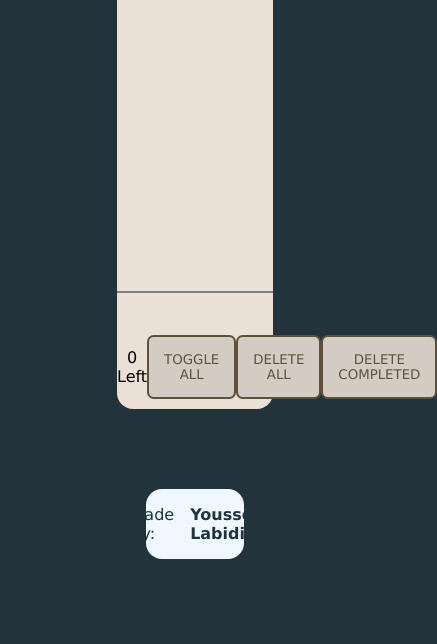
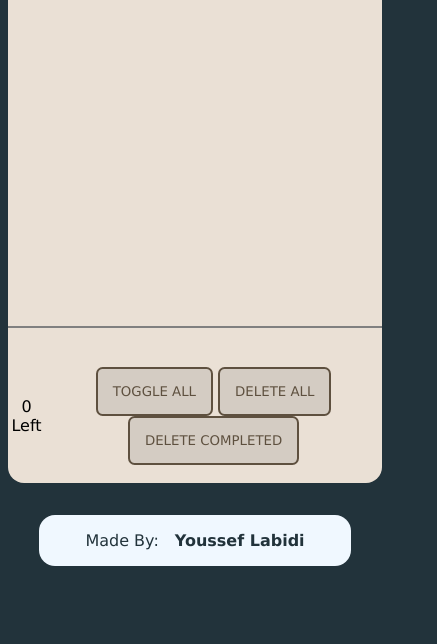
Before and after one commit to ylabidi11/Todo-List, a plain HTML site: page index.html in a window 390 px wide. Shown: the part 200-844 px from the top of the page, 437 px wide, since content can reach past the window. Drawn offline with Linux system fonts and the light colour scheme.

Commit message:
Added media queries

```diff
--- a/index.html
+++ b/index.html
@@ -21,9 +21,11 @@
         <ul id="todos-list"></ul>
         <div class="all-buttons">
             <p id="counter">0 Left</p>
-            <button id="toggle-all-button">Toggle All</button>
-            <button id="delete-all-button">Delete All</button>
-            <button id="delete-completed-button">Delete Completed</button>
+            <div class="buttons-all">
+                <button id="toggle-all-button">Toggle All</button>
+                <button id="delete-all-button">Delete All</button>
+                <button id="delete-completed-button">Delete Completed</button>
+            </div>
         </div>
     </div>
 
--- a/style.css
+++ b/style.css
@@ -39,6 +39,38 @@ h1 {
     text-align: center;
     margin-top: 5%;
     transition: width 0.5s ease;
+    transition: height 0.5s ease;
+}
+
+@media (max-width: 700px) {
+    .todo {
+        width: 100%;
+    }
+}
+
+@media (max-height: 900px) {
+    .todo {
+        height: 80vh;
+        margin-top: 0.3em;
+    }
+}
+
+@media (min-width: 701px) and (max-width: 1000px) {
+    .todo {
+        width: 80%;
+    }
+}
+
+@media (min-width: 1001px) and (max-width: 1200px) {
+    .todo {
+        width: 70%;
+    }
+}
+
+@media (min-width: 1201px) and (max-width: 1800px) {
+    .todo {
+        width: 60%;
+    }
 }
 
 .add-todo-div {
@@ -74,6 +106,7 @@ h1 {
     height: 46vh;
     overflow: hidden;
     overflow-y: scroll;
+    overflow-x: scroll;
     padding: 0;
     margin: 0;
     margin-bottom: 2.4em;
@@ -137,10 +170,9 @@ li button:hover {
     display: flex;
     flex-direction: row;
     justify-content: space-around;
-    flex-shrink: 2;
+    flex-shrink: 1;
     align-items: center;
     padding-bottom: 5%;
-
 }
 
 .author {
@@ -155,6 +187,18 @@ li button:hover {
     border-radius: 1em;
     color: #22333B;
     transition: width 0.5s ease;
+}
+
+@media (max-width: 1200px) {
+    .author {
+        width: 80vw;
+    }
+}
+
+@media (max-height: 850px) {
+    .author {
+        margin-top: 2em;
+    }
 }
 
 #name {
@@ -177,3 +221,12 @@ li button:hover {
 #todos-list::-webkit-scrollbar-thumb:hover {
     background-color: #5E503F;
 }
+
+#todos-list::-webkit-scrollbar-thumb:active {
+    background-color: #5E503F;
+}
+
+
+#todos-list::-webkit-scrollbar-corner {
+    background-color: #EAE0D5;
+}
```
